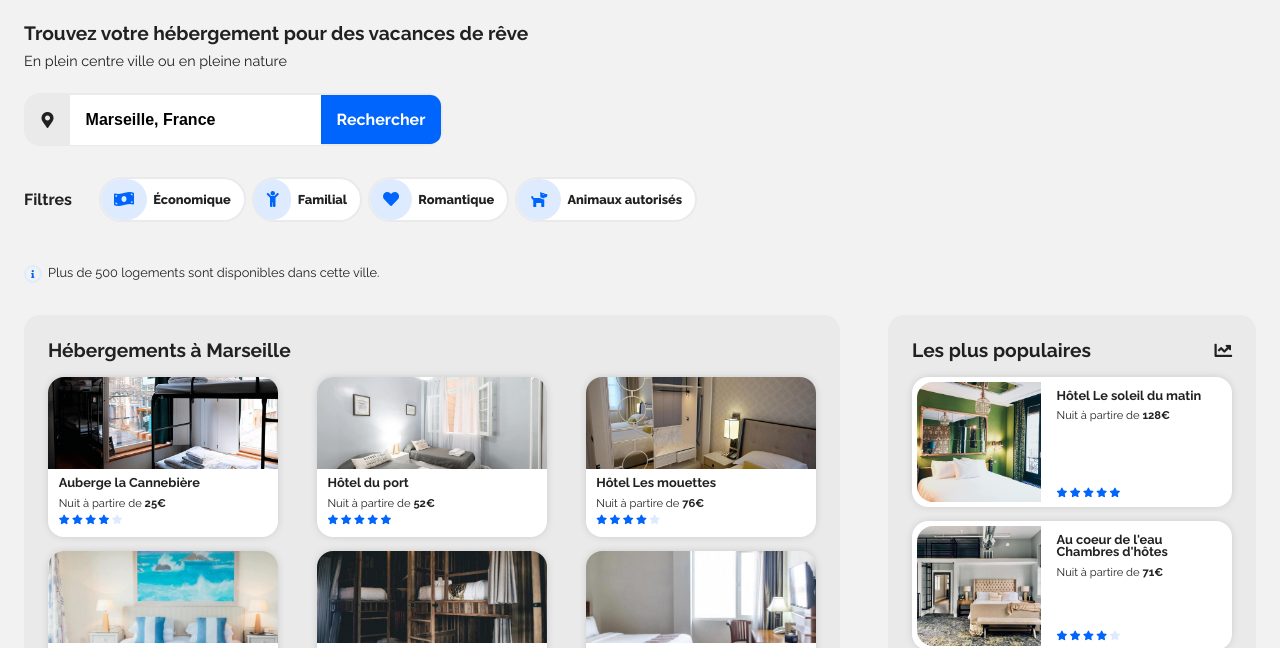
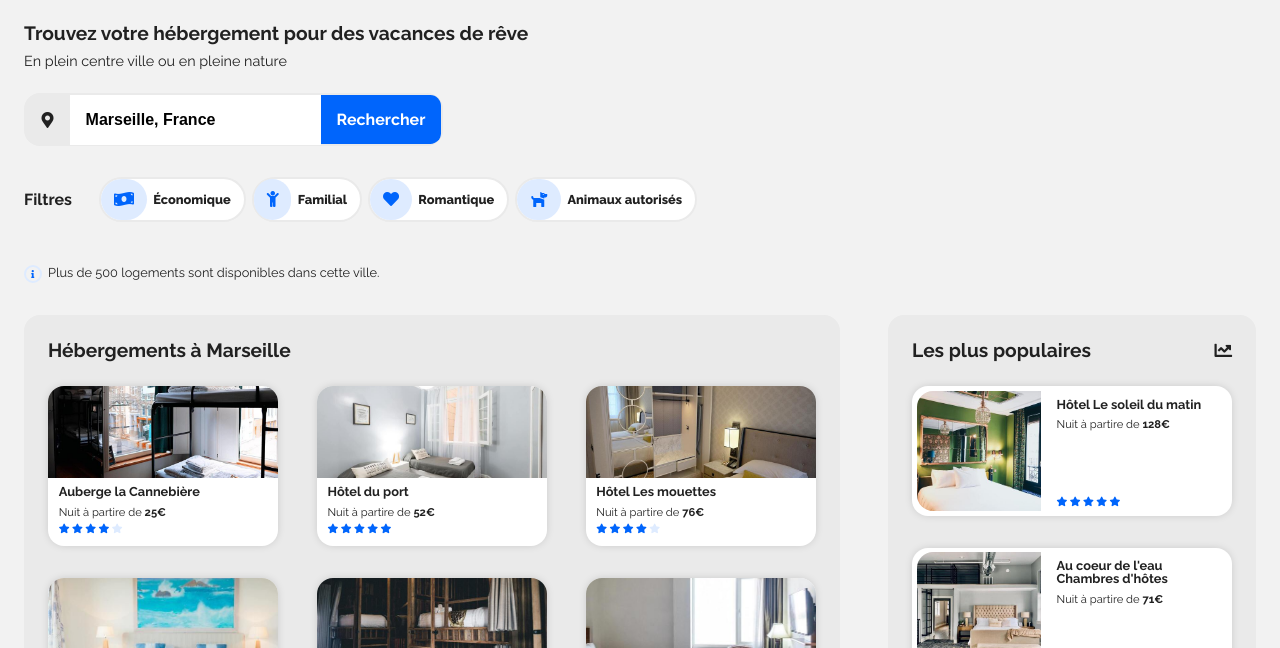
Before and after one commit to oc-2021-2022/AllanCerveaux_2_23062021, a website built with Parcel: page src/index.html in a window 1280 px wide. Shown: the part 90-738 px from the top of the page. Built offline with nearby package versions, Linux system fonts and the light colour scheme.

Commit message:
fix margin

```diff
--- a/src/style/main.css
+++ b/src/style/main.css
@@ -299,7 +299,7 @@ section {
 .card {
   display: flex;
   height: 7em;
-  margin: var(--size-smaller) 0;
+  margin: var(--size-normal) 0;
   background-color: var(--white);
   border-radius: var(--size-normal);
   padding: 0.3em;
```
